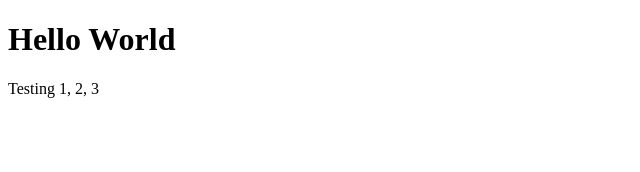
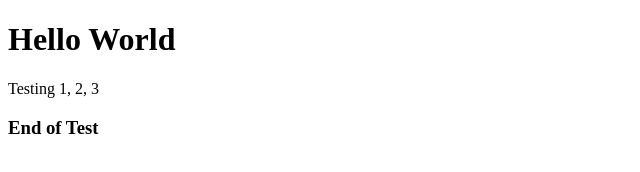
Before and after one commit to dani0174/git_wd, a plain HTML site: page index.html in a window 1280 px wide. Shown: the whole page, without its empty margins (0-640 px from the left). Drawn offline with Linux system fonts and the light colour scheme.

Commit message:
Added new H3 content

```diff
--- a/index.html
+++ b/index.html
@@ -6,5 +6,6 @@
 <body>
 <h1>Hello World</h1>
 <p>Testing 1, 2, 3</p>
+<h3>End of Test</h3>
 </body>
 </html>
```
